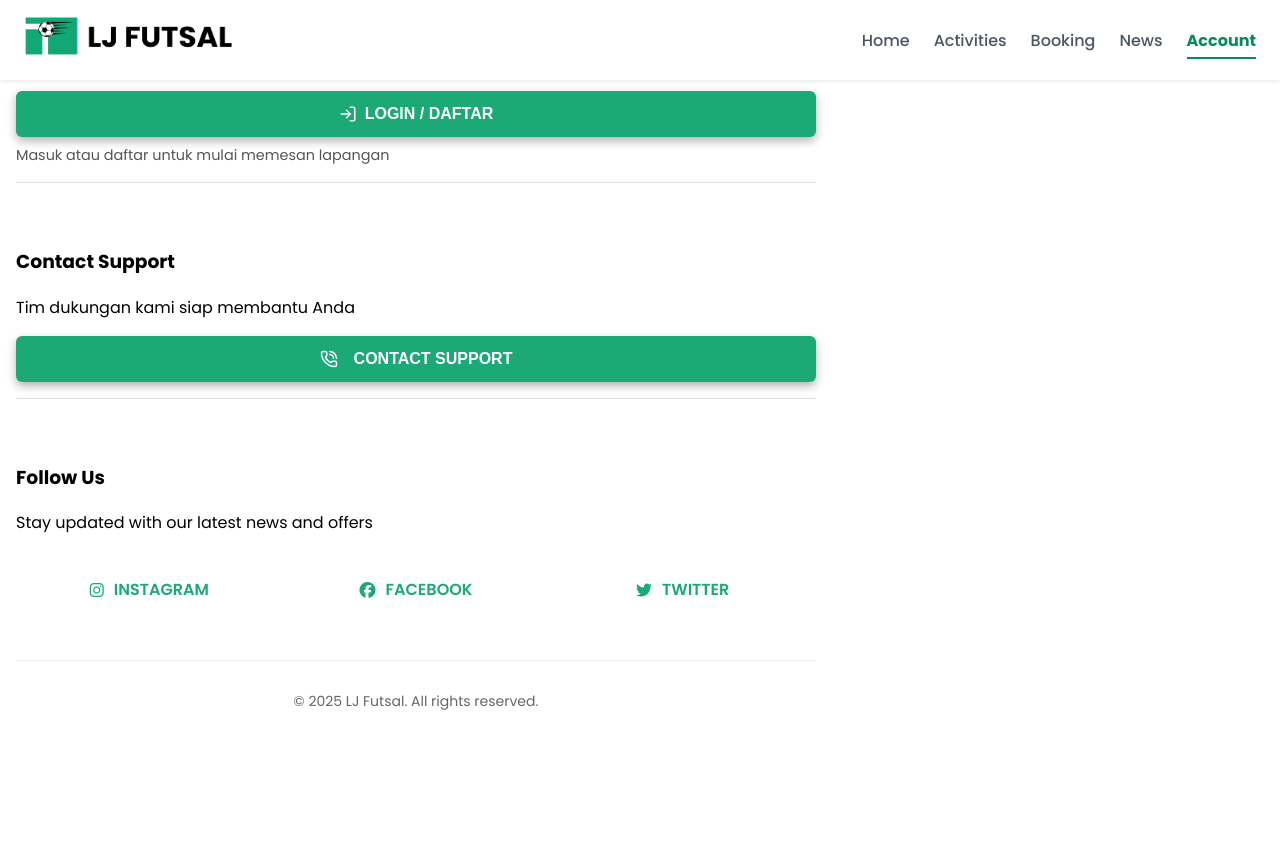
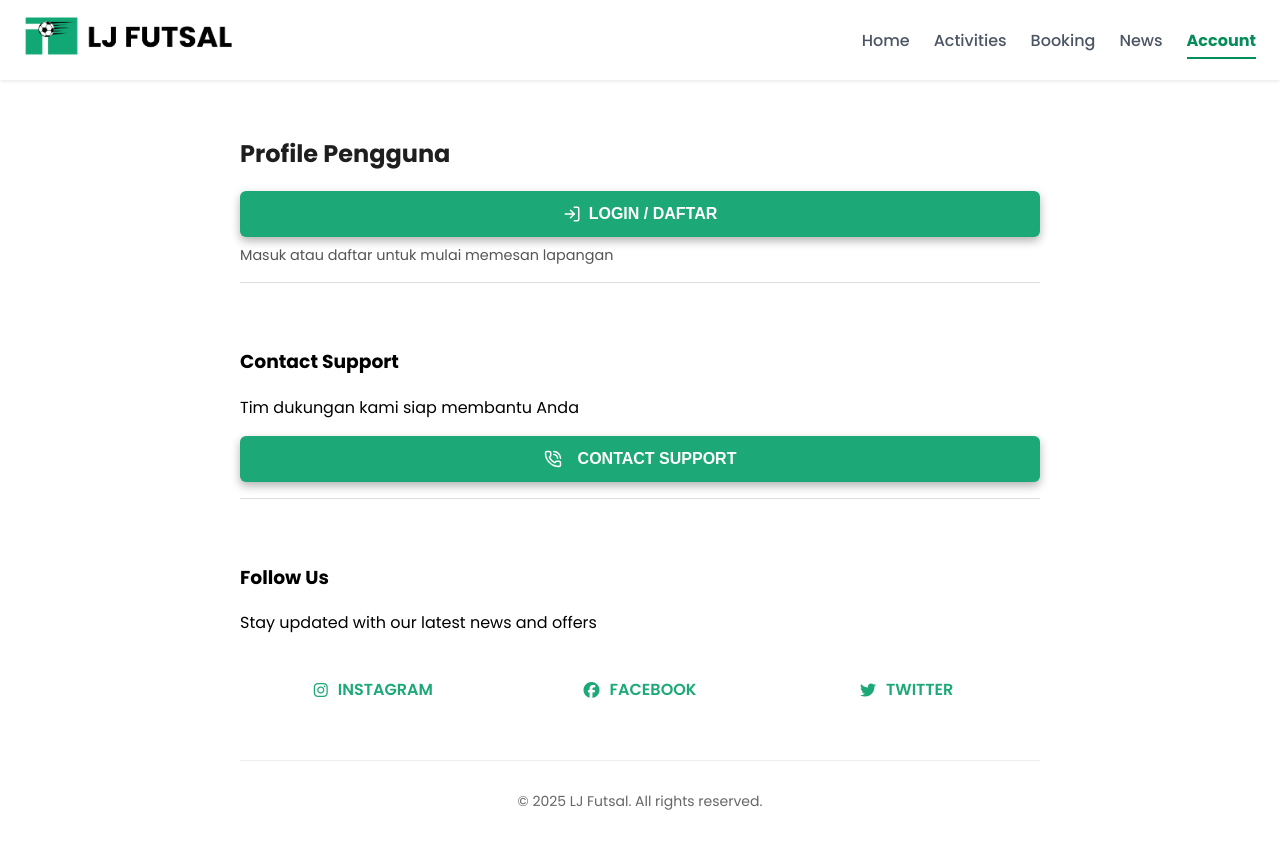
Before and after one commit to jooharver/LagaJawa, a Next.js app: page /setting in a window 1280 px wide. Shown: the top 848 px of the page. Before the commit the page ends 800 px from the top, so only its background shows below. Built offline with nearby package versions, Linux system fonts and the light colour scheme.

Commit message:
fixing profile position

```diff
--- a/src/app/setting/settingPage.module.css
+++ b/src/app/setting/settingPage.module.css
@@ -1,6 +1,6 @@
 .container {
   max-width: 800px;
-  margin: 70 auto 0 auto; /* center horizontally */
+  margin: 100px auto 0px auto; /* center horizontally */
   padding: 1rem;
   font-family: Poppins, sans-serif;
   border-radius: 8px;
```
